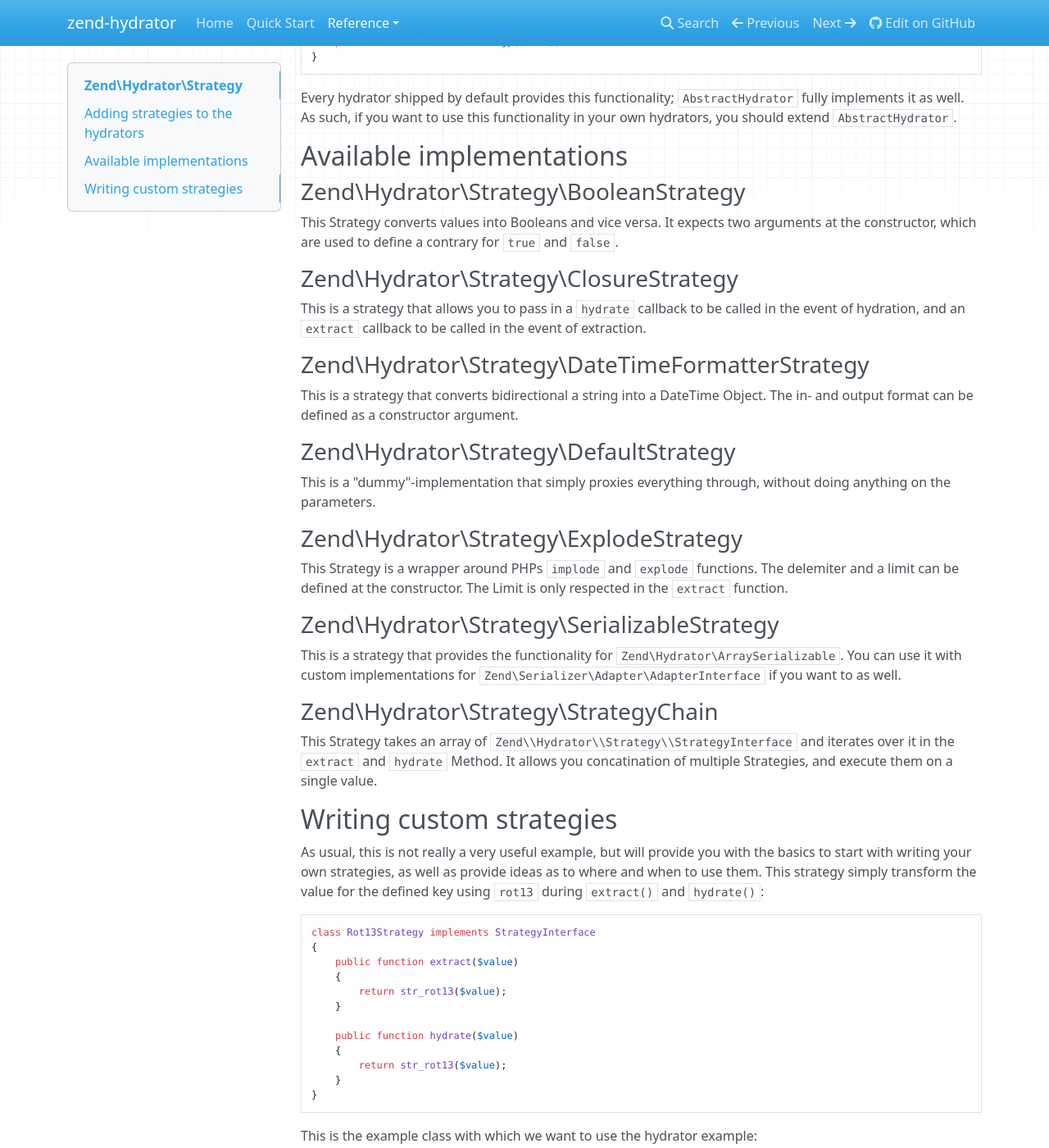
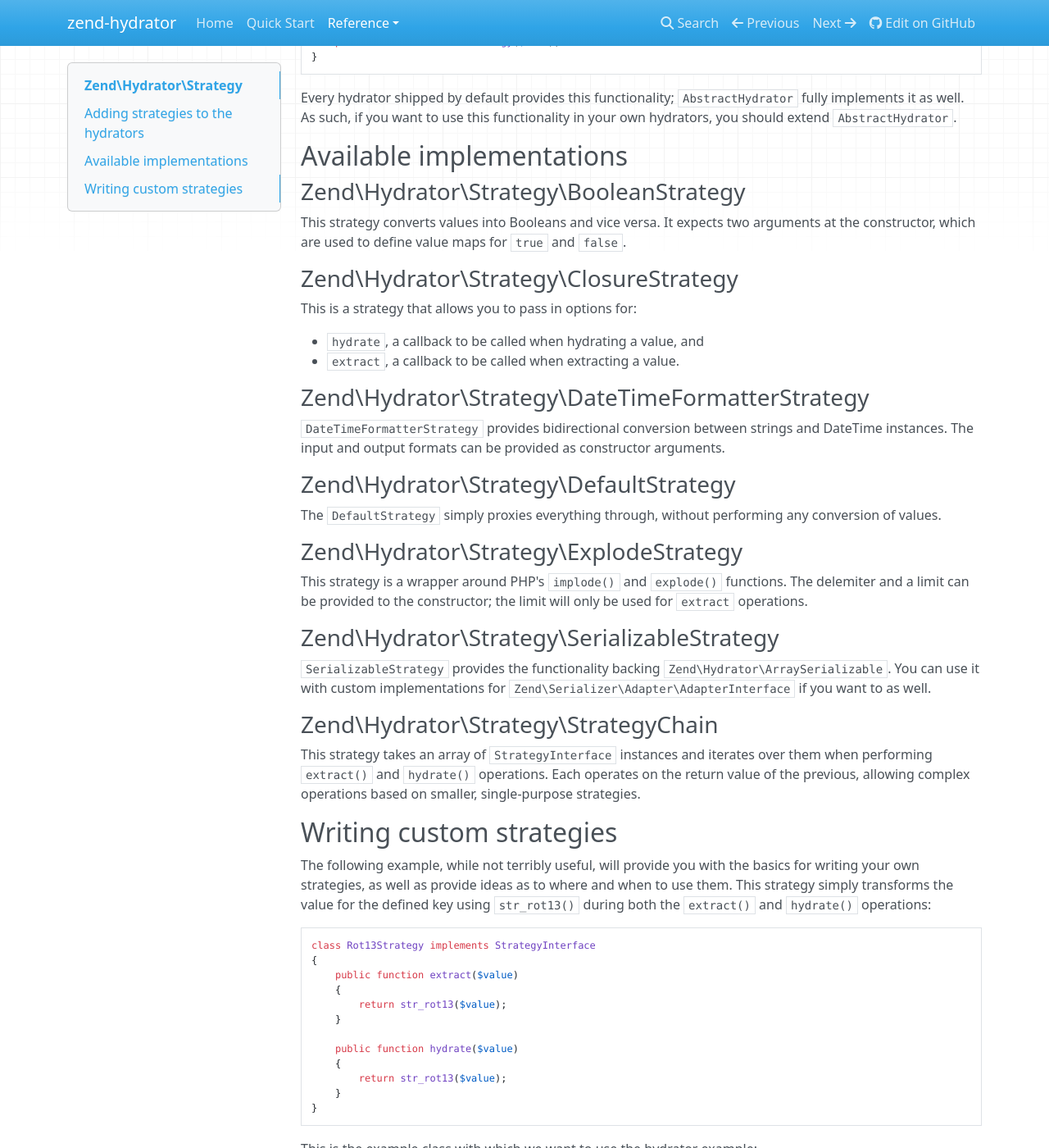
Before and after one commit to zendframework/zend-hydrator, an MkDocs documentation site: the page built from doc/book/strategy.md, in a window 1280 px wide and 1400 px high, scrolled down 1460 px. Shown: the whole window at 82% size. Built offline with MkDocs 1.6.1, drawn with Linux system fonts in a browser that asks for light colours; nearby versions of some CDN libraries; old or Windows-style settings are respelled for this version of MkDocs.

Commit message:
Edited changes introduced by #21 for flow.

````diff
--- a/doc/book/strategy.md
+++ b/doc/book/strategy.md
@@ -87,49 +87,53 @@ functionality in your own hydrators, you should extend `AbstractHydrator`.
 
 ### Zend\\Hydrator\\Strategy\\BooleanStrategy
 
-This Strategy converts values into Booleans and vice versa. It expects two
-arguments at the constructor, which are used to define a contrary for `true` and `false`.
+This strategy converts values into Booleans and vice versa. It expects two
+arguments at the constructor, which are used to define value maps for `true` and
+`false`.
 
 ### Zend\\Hydrator\\Strategy\\ClosureStrategy
 
-This is a strategy that allows you to pass in a `hydrate` callback to be called
-in the event of hydration, and an `extract` callback to be called in the event
-of extraction.
+This is a strategy that allows you to pass in options for:
+
+- `hydrate`, a callback to be called when hydrating a value, and
+- `extract`, a callback to be called when extracting a value.
 
 ### Zend\\Hydrator\\Strategy\\DateTimeFormatterStrategy
 
-This is a strategy that converts bidirectional a string into a DateTime Object.
-The in- and output format can be defined as a constructor argument.
+`DateTimeFormatterStrategy` provides bidirectional conversion between strings
+and DateTime instances. The input and output formats can be provided as
+constructor arguments.
 
 ### Zend\\Hydrator\\Strategy\\DefaultStrategy
 
-This is a "dummy"-implementation that simply proxies everything through, without
-doing anything on the parameters.
+The `DefaultStrategy` simply proxies everything through, without performing any
+conversion of values.
 
 ### Zend\\Hydrator\\Strategy\\ExplodeStrategy
 
-This Strategy is a wrapper around PHPs `implode` and `explode` functions. The delemiter
-and a limit can be defined at the constructor. The Limit is only respected in the `extract`
-function.
+This strategy is a wrapper around PHP's `implode()` and `explode()` functions.
+The delemiter and a limit can be provided to the constructor; the limit will
+only be used for `extract` operations.
 
 ### Zend\\Hydrator\\Strategy\\SerializableStrategy
 
-This is a strategy that provides the functionality for
-`Zend\Hydrator\ArraySerializable`.  You can use it with custom implementations
+`SerializableStrategy` provides the functionality backing
+`Zend\Hydrator\ArraySerializable`. You can use it with custom implementations
 for `Zend\Serializer\Adapter\AdapterInterface` if you want to as well.
 
 ### Zend\\Hydrator\\Strategy\\StrategyChain
 
-This Strategy takes an array of `Zend\\Hydrator\\Strategy\\StrategyInterface` and iterates
-over it in the `extract` and `hydrate` Method. It allows you concatination of multiple Strategies,
-and execute them on a single value.
+This strategy takes an array of `StrategyInterface` instances and iterates
+over them when performing `extract()` and `hydrate()` operations. Each operates
+on the return value of the previous, allowing complex operations based on
+smaller, single-purpose strategies.
 
 ## Writing custom strategies
 
-As usual, this is not really a very useful example, but will provide you with
-the basics to start with writing your own strategies, as well as provide ideas
-as to where and when to use them. This strategy simply transform the value for
-the defined key using `rot13` during `extract()` and `hydrate()`:
+The following example, while not terribly useful, will provide you with the
+basics for writing your own strategies, as well as provide ideas as to where and
+when to use them. This strategy simply transforms the value for the defined key
+using `str_rot13()` during both the `extract()` and `hydrate()` operations:
 
 ```php
 class Rot13Strategy implements StrategyInterface
````
